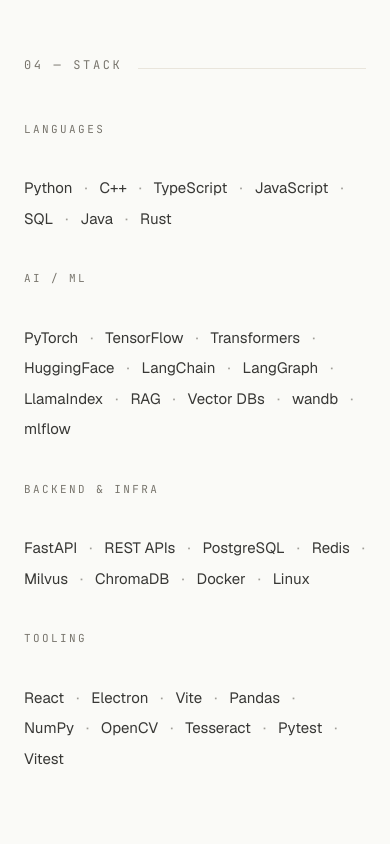
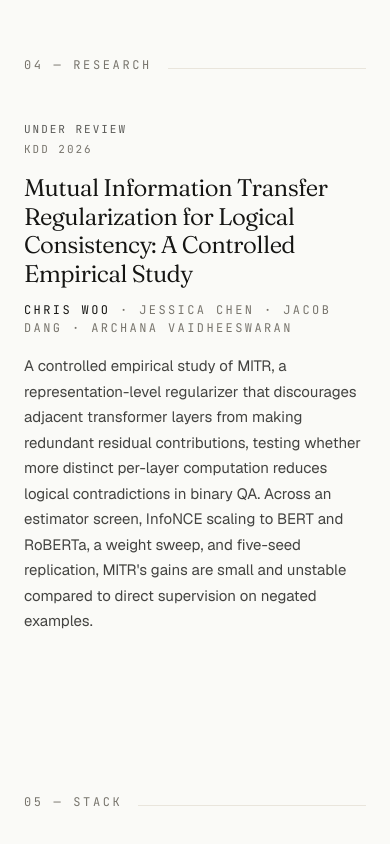
Before and after one commit to ChrisWoo0443/portfolio, a React (Vite) app: page / in a window 390 px wide. Shown: the part 4440-5284 px from the top of the page. Built offline with nearby package versions, Linux system fonts and the light colour scheme.

Commit message:
add research section with KDD 2026 paper under review

```diff
--- a/src/App.tsx
+++ b/src/App.tsx
@@ -5,6 +5,7 @@
 import About from "./components/About";
 import Experience from "./components/Experience";
 import Projects from "./components/Projects";
+import Research from "./components/Research";
 import Skills from "./components/Skills";
 import Contact from "./components/Contact";
 import Footer from "./components/Footer";
@@ -19,6 +20,7 @@
         <About />
         <Experience />
         <Projects />
+        <Research />
         <Skills />
         <Contact />
       </main>
--- a/src/components/Contact.tsx
+++ b/src/components/Contact.tsx
@@ -4,7 +4,7 @@
 
 export default function Contact() {
   return (
-    <Section id="contact" label="05 — Contact" className="pb-12">
+    <Section id="contact" label="06 — Contact" className="pb-12">
       <div className="space-y-10">
         <motion.h2
           initial={{ opacity: 0, y: 16 }}
--- /dev/null
+++ b/src/components/Research.tsx
@@ -0,0 +1,67 @@
+import { motion } from "motion/react";
+import Section from "./Section";
+
+type Paper = {
+  status: string;
+  venue: string;
+  title: string;
+  authors: string[];
+  description: string;
+};
+
+const papers: Paper[] = [
+  {
+    status: "Under review",
+    venue: "KDD 2026",
+    title:
+      "Mutual Information Transfer Regularization for Logical Consistency: A Controlled Empirical Study",
+    authors: ["Chris Woo", "Jessica Chen", "Jacob Dang", "Archana Vaidheeswaran"],
+    description:
+      "A controlled empirical study of MITR, a representation-level regularizer that discourages adjacent transformer layers from making redundant residual contributions, testing whether more distinct per-layer computation reduces logical contradictions in binary QA. Across an estimator screen, InfoNCE scaling to BERT and RoBERTa, a weight sweep, and five-seed replication, MITR's gains are small and unstable compared to direct supervision on negated examples.",
+  },
+];
+
+export default function Research() {
+  return (
+    <Section label="04 — Research">
+      <ul className="space-y-12 md:space-y-16">
+        {papers.map((p, i) => (
+          <motion.li
+            key={p.title}
+            initial={{ opacity: 0, y: 16 }}
+            whileInView={{ opacity: 1, y: 0 }}
+            viewport={{ once: true, amount: 0.25 }}
+            transition={{ duration: 0.7, delay: i * 0.05, ease: [0.22, 1, 0.36, 1] }}
+            className="grid grid-cols-1 gap-4 md:grid-cols-[10rem_1fr] md:gap-10"
+          >
+            <div className="font-mono text-[11px] uppercase tracking-[0.18em] text-muted">
+              <div className="text-ink/70">{p.status}</div>
+              <div className="mt-1">{p.venue}</div>
+            </div>
+
+            <div>
+              <h3 className="max-w-xl font-serif text-2xl font-[350] leading-[1.2] tracking-tight md:text-3xl">
+                {p.title}
+              </h3>
+
+              <div className="mt-3 font-mono text-[12px] uppercase tracking-[0.2em] text-muted">
+                {p.authors.map((a, j) => (
+                  <span key={a}>
+                    <span className={a === "Chris Woo" ? "text-ink" : undefined}>
+                      {a}
+                    </span>
+                    {j < p.authors.length - 1 && " · "}
+                  </span>
+                ))}
+              </div>
+
+              <p className="mt-4 max-w-xl text-[15px] leading-[1.7] text-ink/80">
+                {p.description}
+              </p>
+            </div>
+          </motion.li>
+        ))}
+      </ul>
+    </Section>
+  );
+}
--- a/src/components/Skills.tsx
+++ b/src/components/Skills.tsx
@@ -52,7 +52,7 @@
 
 export default function Skills() {
   return (
-    <Section label="04 — Stack">
+    <Section label="05 — Stack">
       <dl className="grid grid-cols-1 gap-10 md:grid-cols-[10rem_1fr] md:gap-x-10 md:gap-y-6">
         {groups.map((g) => (
           <div key={g.label} className="contents">
```
